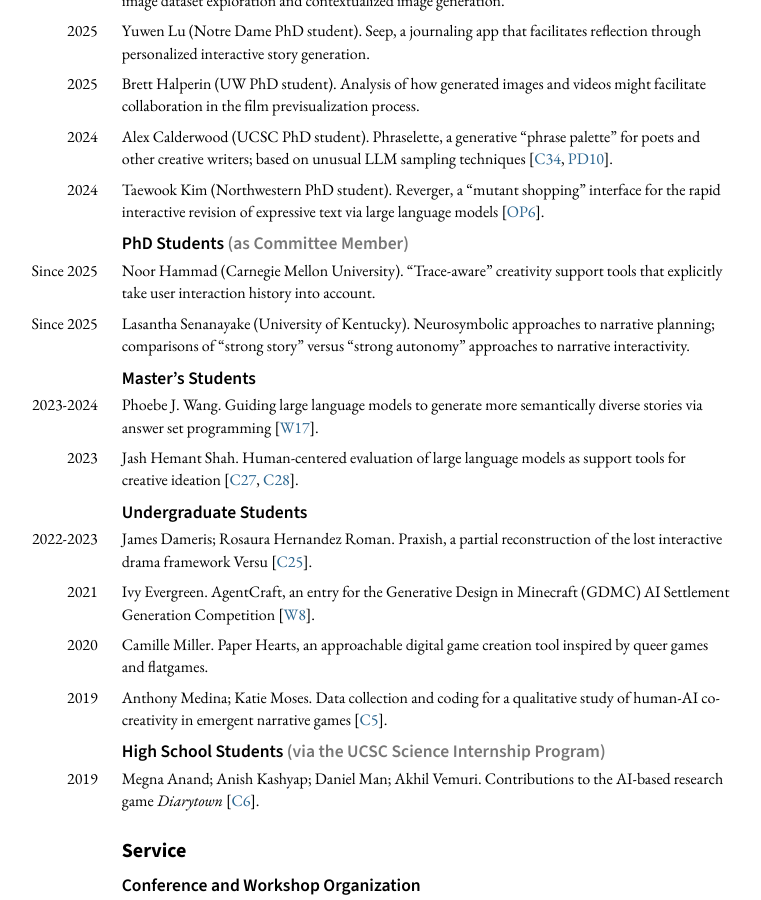
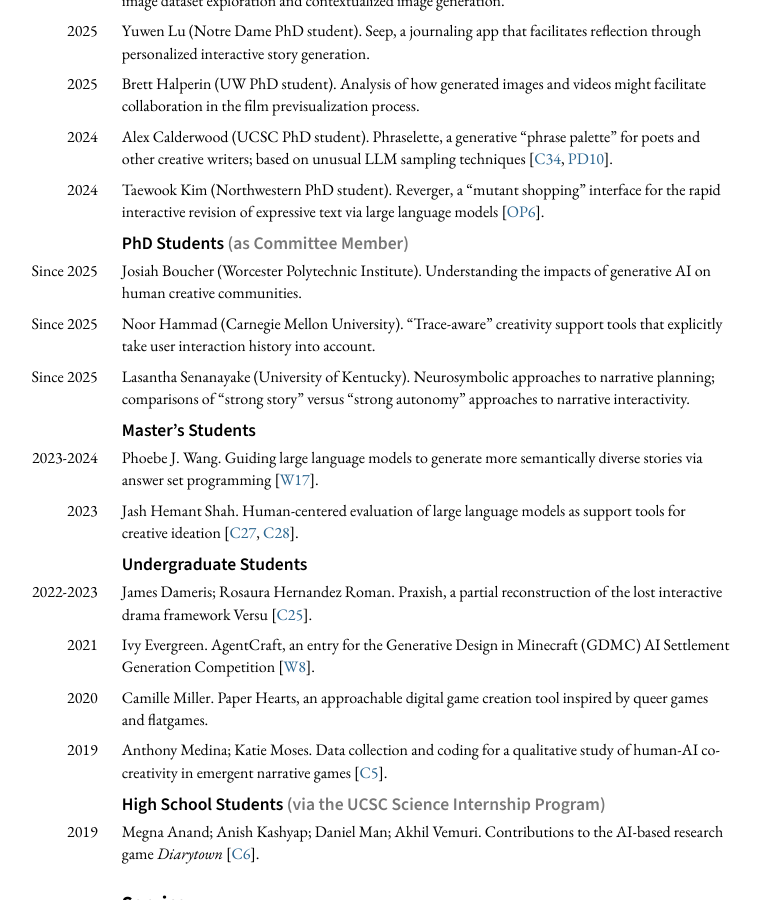
Before and after one commit to mkremins/mkremins.github.io, a Jekyll site: the page built from cv/index.html, in a window 1280 px wide and 900 px high, scrolled down 12360 px. Shown: the whole window, without its empty margins (261-1022 px from the left). Built offline with Jekyll 4.4.1, drawn with Linux system fonts in a browser that asks for light colours.

Commit message:
Add Josiah

```diff
--- a/cv/index.html
+++ b/cv/index.html
@@ -410,6 +410,10 @@ layout: null
       <h3>PhD Students <span class="header-note">(as Committee Member)</span></h3>
       <div class="dated-entry">
         <div class="dated-date">Since 2025</div>
+        <div class="dated-content">Josiah Boucher (Worcester Polytechnic Institute). Understanding the impacts of generative AI on human creative communities.</div>
+      </div>
+      <div class="dated-entry">
+        <div class="dated-date">Since 2025</div>
         <div class="dated-content">Noor Hammad (Carnegie Mellon University). “Trace-aware” creativity support tools that explicitly take user interaction history into account.</div>
       </div>
       <div class="dated-entry">
```
